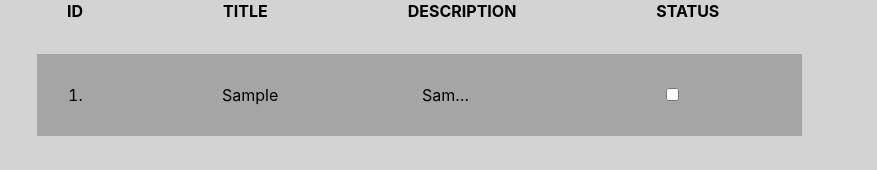
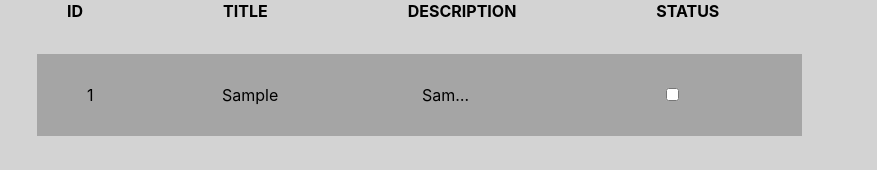
Before and after one commit to solomiiasabat/to-do-list, a React (Create React App) app: page / in a window 1280 px wide. Both pictures are taken after typing "Sample", "Sample" into the empty fields and a click on the button "Create". Shown: the part 211-381 px from the top of the page, without its empty margins (3-880 px from the left). Built offline with nearby package versions, Linux system fonts and the light colour scheme.

Commit message:
added idCounter

```diff
--- a/package.json
+++ b/package.json
@@ -3,9 +3,6 @@
   "version": "0.1.0",
   "private": true,
   "dependencies": {
-    "@testing-library/jest-dom": "^5.16.5",
-    "@testing-library/react": "^13.4.0",
-    "@testing-library/user-event": "^13.5.0",
     "react": "^18.2.0",
     "react-dom": "^18.2.0",
     "react-scripts": "5.0.1"
--- a/src/components/InputBar.js
+++ b/src/components/InputBar.js
@@ -16,7 +16,7 @@ export default function InputBar() {
     setTaskDescription(event.target.value);
   }
 
-  function addDownTasks() {
+  function addTask() {
     if (taskTitle.length === 0) {
       setRequiredTitle(true);
     }
@@ -68,11 +68,7 @@ export default function InputBar() {
 
         <div>
           <p className="to-hide">****</p>
-          <button
-            type="button"
-            className="create-button"
-            onClick={addDownTasks}
-          >
+          <button type="button" className="create-button" onClick={addTask}>
             Create
           </button>
         </div>
--- a/src/components/TaskList.js
+++ b/src/components/TaskList.js
@@ -18,6 +18,8 @@ export default function TaskList(props) {
     setOpenModalWindow(false);
   }
 
+  let idCounter = 1;
+
   return (
     <section className="taskList">
       <header className="mainTaskTitles">
@@ -31,9 +33,7 @@ export default function TaskList(props) {
         {props.tasks.map((task) => {
           return (
             <li key={task.id} className="yourTask">
-              <p className="task-line id-main">
-                <li></li>
-              </p>
+              <p className="task-line id-main">{idCounter++}</p>
 
               <p className="task-line title-main">{task.value1}</p>
 
```
Also changed, not shown: 1 other file (tests, documents, lock files or other folders).
